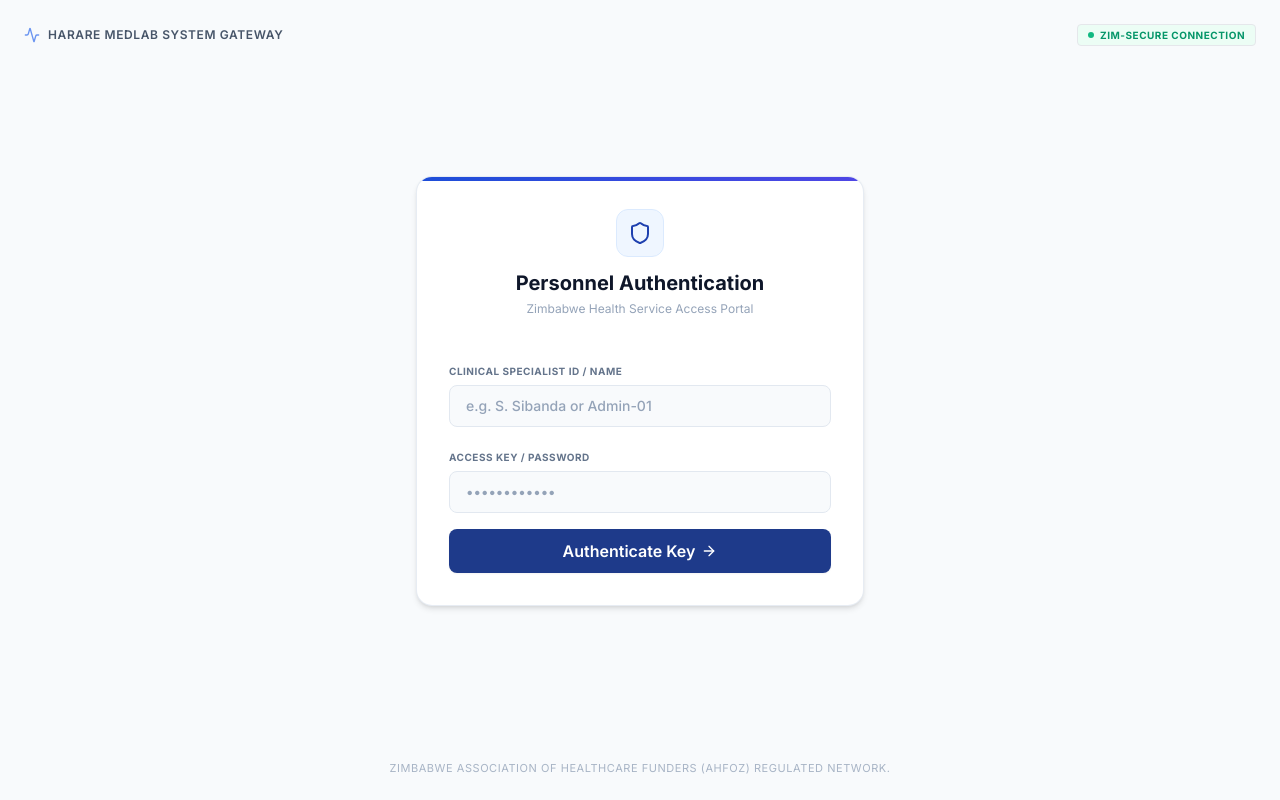
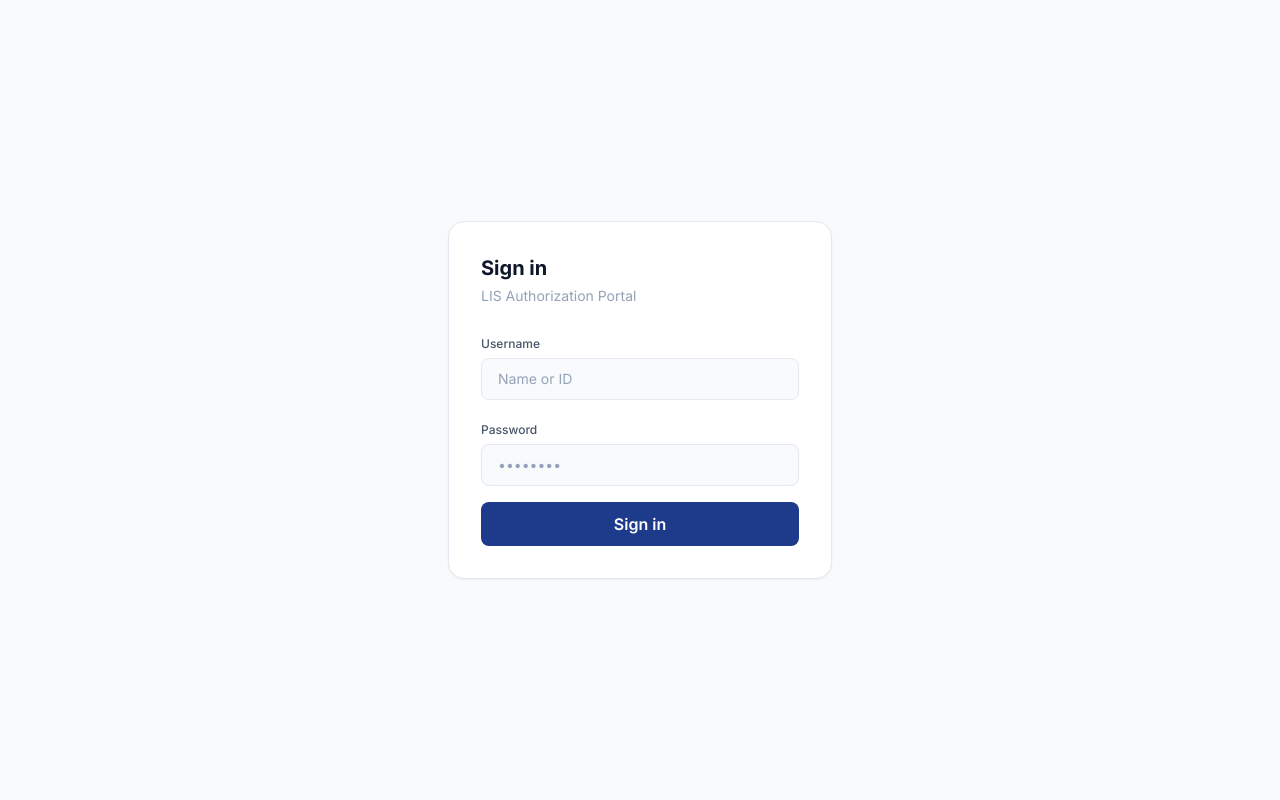
Before and after one commit to glitchbytez/lab-authorize, a PHP site: page / in a window 1280 px wide. Run offline with PHP 8.4, Linux system fonts and the light colour scheme; some libraries are stand-ins or nearby versions.

Commit message:
style: simplify login page to a minimal sign-in form
Co-Authored-By: Claude Sonnet 4.6 <noreply@anthropic.com>

```diff
--- a/views/login.php
+++ b/views/login.php
@@ -3,40 +3,23 @@
 <head>
     <meta charset="UTF-8">
     <meta name="viewport" content="width=device-width, initial-scale=1.0">
-    <title>Authentication Portal | Zimbabwe LIS</title>
+    <title>LIS Gateway — Sign In</title>
     <script src="https://cdn.tailwindcss.com"></script>
-    <script src="https://unpkg.com/lucide@latest"></script>
     <style>
         @import url('https://fonts.googleapis.com/css2?family=Inter:wght@400;500;600;700&display=swap');
         body { font-family: 'Inter', sans-serif; }
     </style>
 </head>
-<body class="bg-slate-50 min-h-screen flex flex-col justify-between">
-<div class="w-full max-w-7xl mx-auto px-6 pt-6 flex justify-between items-center text-xs text-slate-400">
-    <div class="flex items-center space-x-2">
-        <i data-lucide="activity" class="w-4 h-4 text-blue-600 animate-pulse"></i>
-        <span class="font-semibold text-slate-600 tracking-wider">HARARE MEDLAB SYSTEM GATEWAY</span>
-    </div>
-    <div class="flex items-center space-x-1.5 text-emerald-600 bg-emerald-50 px-2.5 py-0.5 rounded border border-emerald-150">
-        <span class="w-1.5 h-1.5 rounded-full bg-emerald-500"></span>
-        <span class="text-[10px] font-bold tracking-wider uppercase">Zim-Secure Connection</span>
-    </div>
-</div>
+<body class="bg-slate-50 min-h-screen flex items-center justify-center p-6">
 
-<main class="flex-1 flex items-center justify-center p-6">
-    <div class="w-full max-w-md bg-white rounded-2xl border border-slate-200/80 shadow-md p-8 flex flex-col relative overflow-hidden">
-        <div class="absolute top-0 left-0 right-0 h-1 bg-gradient-to-r from-blue-700 to-indigo-600"></div>
-
-        <div class="flex flex-col items-center mb-6">
-            <div class="w-12 h-12 bg-blue-50 text-blue-800 rounded-xl flex items-center justify-center mb-3 border border-blue-100">
-                <i data-lucide="shield" class="w-6 h-6"></i>
-            </div>
-            <h3 class="text-xl font-bold text-slate-900">Personnel Authentication</h3>
-            <p class="text-xs text-slate-400 mt-1">Zimbabwe Health Service Access Portal</p>
+<div class="w-full max-w-sm bg-white rounded-2xl border border-slate-200 shadow-sm p-8">
+    <div class="mb-6">
+        <h1 class="text-xl font-bold text-slate-900">Sign in</h1>
+        <p class="text-sm text-slate-400 mt-1">LIS Authorization Portal</p>
     </div>
 
     <?php if (!empty($error)): ?>
-            <div class="w-full p-3 mb-5 bg-red-50 border border-red-200 rounded-lg text-xs text-red-600 font-semibold text-center">
+        <div class="p-3 mb-5 bg-red-50 border border-red-200 rounded-lg text-sm text-red-600 text-center">
             <?php echo htmlspecialchars($error); ?>
         </div>
     <?php endif; ?>
@@ -44,43 +27,36 @@
     <form action="index.php?page=login" method="POST" class="space-y-4">
         <input type="hidden" name="action" value="login">
 
-            <div class="space-y-1 text-left">
-                <label class="text-[10px] font-bold text-slate-500 uppercase tracking-wider">Clinical Specialist ID / Name</label>
+        <div class="space-y-1">
+            <label class="text-xs font-medium text-slate-600">Username</label>
             <input
                 type="text"
                 name="username"
-                    placeholder="e.g. S. Sibanda or Admin-01"
-                    className="w-full"
-                    class="w-full px-4 py-2.5 bg-slate-50 border border-slate-200 text-slate-900 rounded-lg text-sm placeholder-slate-400 focus:outline-none focus:ring-2 focus:ring-blue-500/20 focus:border-blue-500 transition-all font-medium"
+                placeholder="Name or ID"
+                class="w-full px-4 py-2.5 bg-slate-50 border border-slate-200 text-slate-900 rounded-lg text-sm placeholder-slate-400 focus:outline-none focus:ring-2 focus:ring-blue-500/20 focus:border-blue-500 transition-all"
                 required
             />
         </div>
 
-            <div class="space-y-1 text-left">
-                <label class="text-[10px] font-bold text-slate-500 uppercase tracking-wider">Access Key / Password</label>
+        <div class="space-y-1">
+            <label class="text-xs font-medium text-slate-600">Password</label>
             <input
                 type="password"
                 name="password"
-                    placeholder="••••••••••••"
-                    class="w-full px-4 py-2.5 bg-slate-50 border border-slate-200 text-slate-900 rounded-lg text-sm placeholder-slate-400 focus:outline-none focus:ring-2 focus:ring-blue-500/20 focus:border-blue-500 transition-all font-medium"
+                placeholder="••••••••"
+                class="w-full px-4 py-2.5 bg-slate-50 border border-slate-200 text-slate-900 rounded-lg text-sm placeholder-slate-400 focus:outline-none focus:ring-2 focus:ring-blue-500/20 focus:border-blue-500 transition-all"
                 required
             />
         </div>
 
         <button
             type="submit"
-                class="w-full bg-blue-900 hover:bg-blue-800 text-white font-semibold py-2.5 px-4 rounded-lg shadow-sm transition-all cursor-pointer flex items-center justify-center gap-1.5"
+            class="w-full bg-blue-900 hover:bg-blue-800 text-white font-semibold py-2.5 px-4 rounded-lg transition-all cursor-pointer"
         >
-                <span>Authenticate Key</span>
-                <i data-lucide="arrow-right" class="w-4 h-4"></i>
+            Sign in
         </button>
     </form>
 </div>
-</main>
 
-<div class="text-center py-6 text-[11px] text-slate-400/80 uppercase tracking-wider">
-    Zimbabwe Association of Healthcare Funders (AHFOZ) Regulated Network.
-</div>
-<script>lucide.createIcons();</script>
 </body>
 </html>
```
Lines whose indentation alone changed are shown as unchanged.
